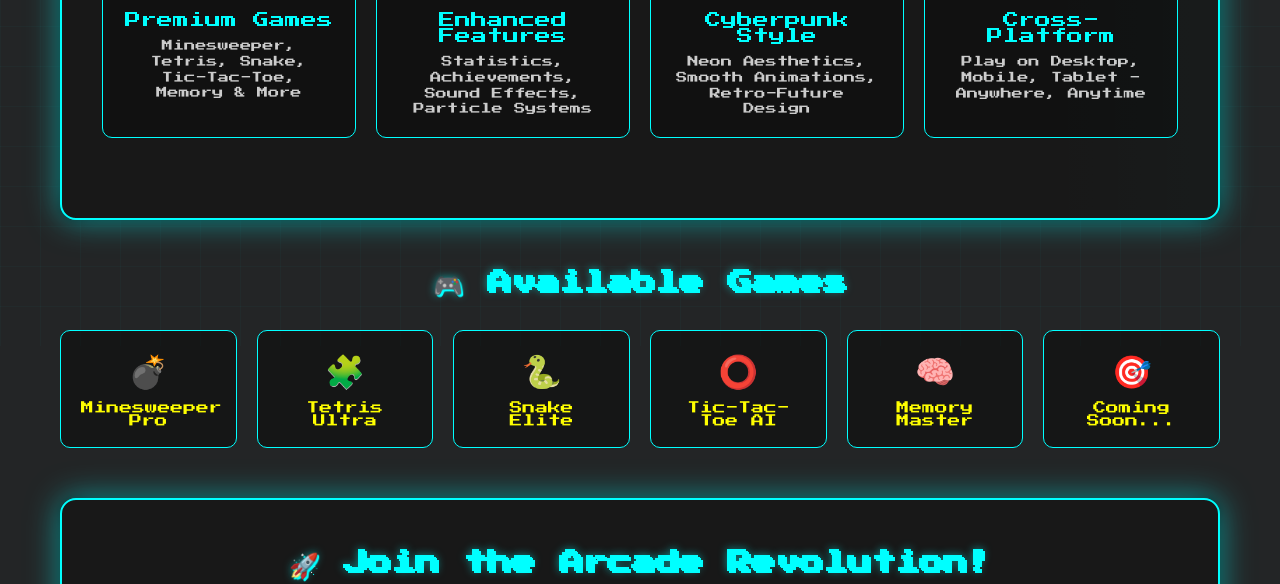
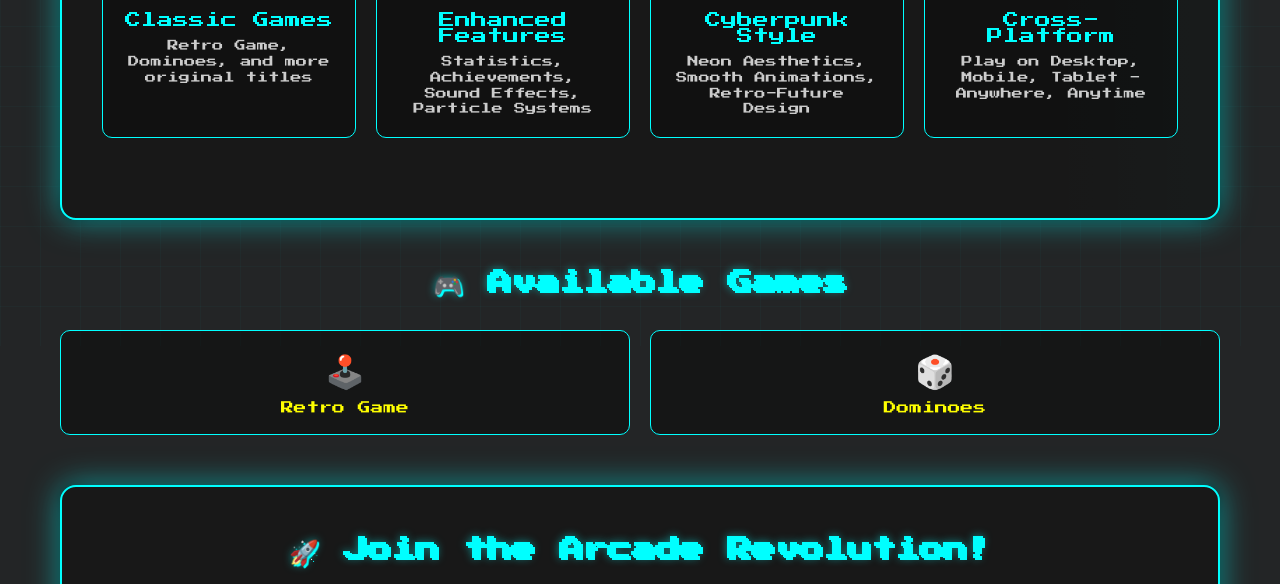
Before and after one commit to Jr-star3/retro-arcade, a website: page public/index.html in a window 1280 px wide. Shown: the part 454-1038 px from the top of the page. Drawn offline with Linux system fonts and the light colour scheme.

Commit message:
Update Index page to avoid IP Rights

```diff
--- a/public/index.html
+++ b/public/index.html
@@ -366,8 +366,8 @@
       <div class="features-grid">
         <div class="feature-card">
           <span class="feature-icon">🎯</span>
-          <div class="feature-title">Premium Games</div>
-          <div class="feature-desc">Minesweeper, Tetris, Snake, Tic-Tac-Toe, Memory & More</div>
+          <div class="feature-title">Classic Games</div>
+          <div class="feature-desc">Retro Game, Dominoes, and more original titles</div>
         </div>
         <div class="feature-card">
           <span class="feature-icon">⚡</span>
@@ -392,28 +392,12 @@
       <h2 class="cta-title">🎮 Available Games</h2>
       <div class="games-grid">
         <div class="game-card">
-          <div class="game-icon">💣</div>
-          <div class="game-name">Minesweeper Pro</div>
+          <div class="game-icon">🕹️</div>
+          <div class="game-name">Retro Game</div>
         </div>
         <div class="game-card">
-          <div class="game-icon">🧩</div>
-          <div class="game-name">Tetris Ultra</div>
-        </div>
-        <div class="game-card">
-          <div class="game-icon">🐍</div>
-          <div class="game-name">Snake Elite</div>
-        </div>
-        <div class="game-card">
-          <div class="game-icon">⭕</div>
-          <div class="game-name">Tic-Tac-Toe AI</div>
-        </div>
-        <div class="game-card">
-          <div class="game-icon">🧠</div>
-          <div class="game-name">Memory Master</div>
-        </div>
-        <div class="game-card">
-          <div class="game-icon">🎯</div>
-          <div class="game-name">Coming Soon...</div>
+          <div class="game-icon">🎲</div>
+          <div class="game-name">Dominoes</div>
         </div>
       </div>
     </div>
```
